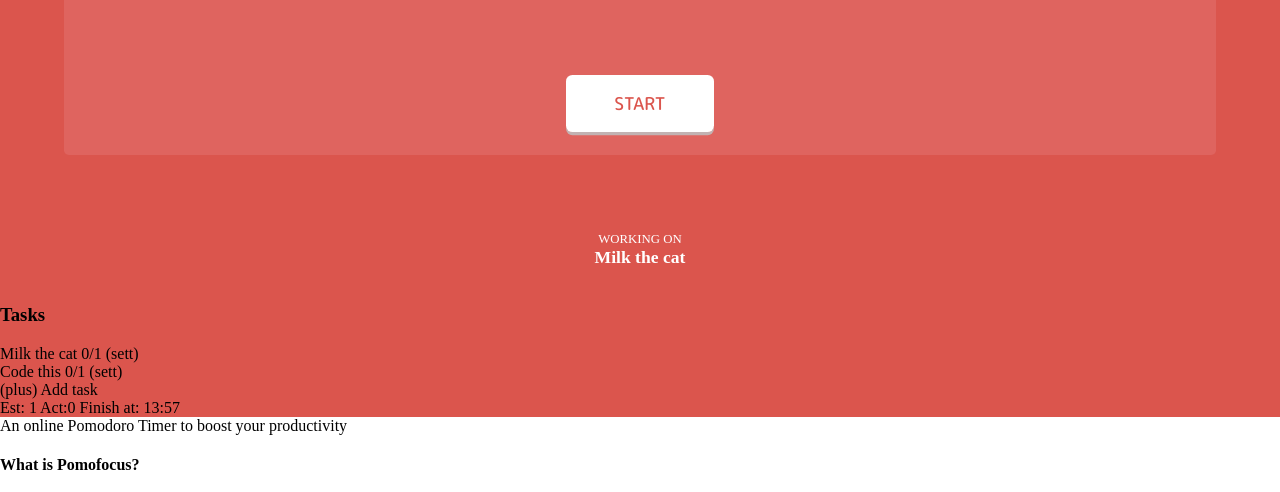
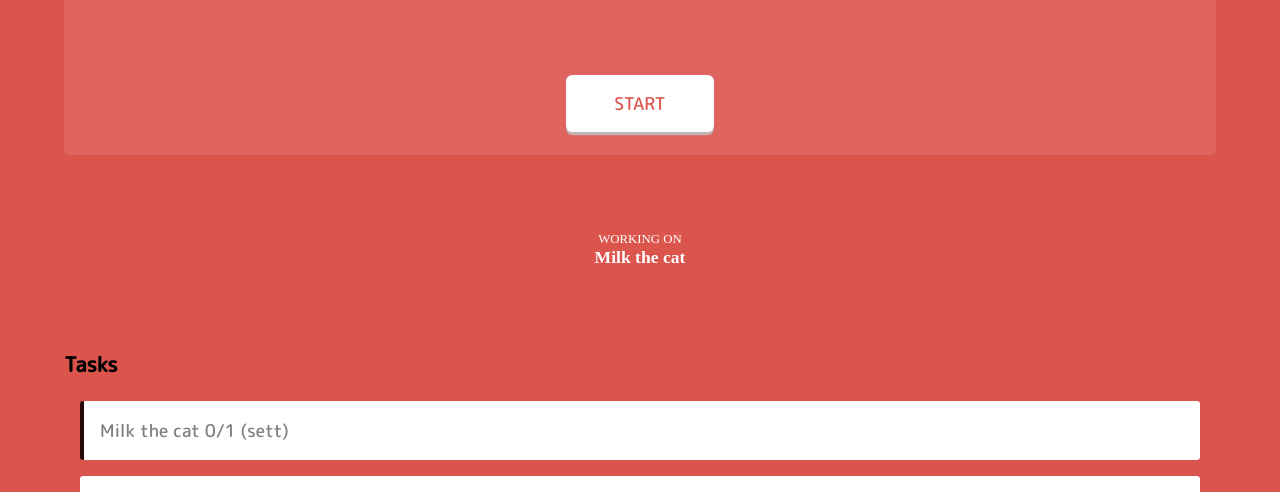
Before and after one commit to itsmejuste/recreate, a plain HTML site: page index.html in a window 1280 px wide. Shown: the part 454-946 px from the top of the page. Drawn offline with Linux system fonts and the light colour scheme.

Commit message:
header done2

```diff
--- a/style.css
+++ b/style.css
@@ -110,7 +110,38 @@ a{
     margin-bottom: 0;
     font-size: 0.8rem;
 }
+/*tasks*/
+.tasks{
+    font-family: var(--main-font);
+    font-size: 1.1rem;
+    font-weight: 500;
+    margin: 4rem;
+
+}
+.milk{
+    background-color: white;
+    color: gray;
+    border-radius: 0.2rem;
+    padding: 1rem;
+    margin: 1rem;
+    border-left: solid 4px rgb(39, 9, 9);
+}
+.code{
+    background-color: white;
+    color:rgb(163, 156, 156);
+    border-radius: 0.2rem;
+    padding:1rem;
+    margin:1rem;
+}
+.add{
+    background-color:var(--task-bg) ;
+    color: whitesmoke;
+    border-radius: 0.2rem;
+    padding: 1rem;
+    margin: 1rem;
+    border:white dashed 0.5px;
+    justify-content: center;
+}
 /**/
 /**/
 /**/
-/**/
```
